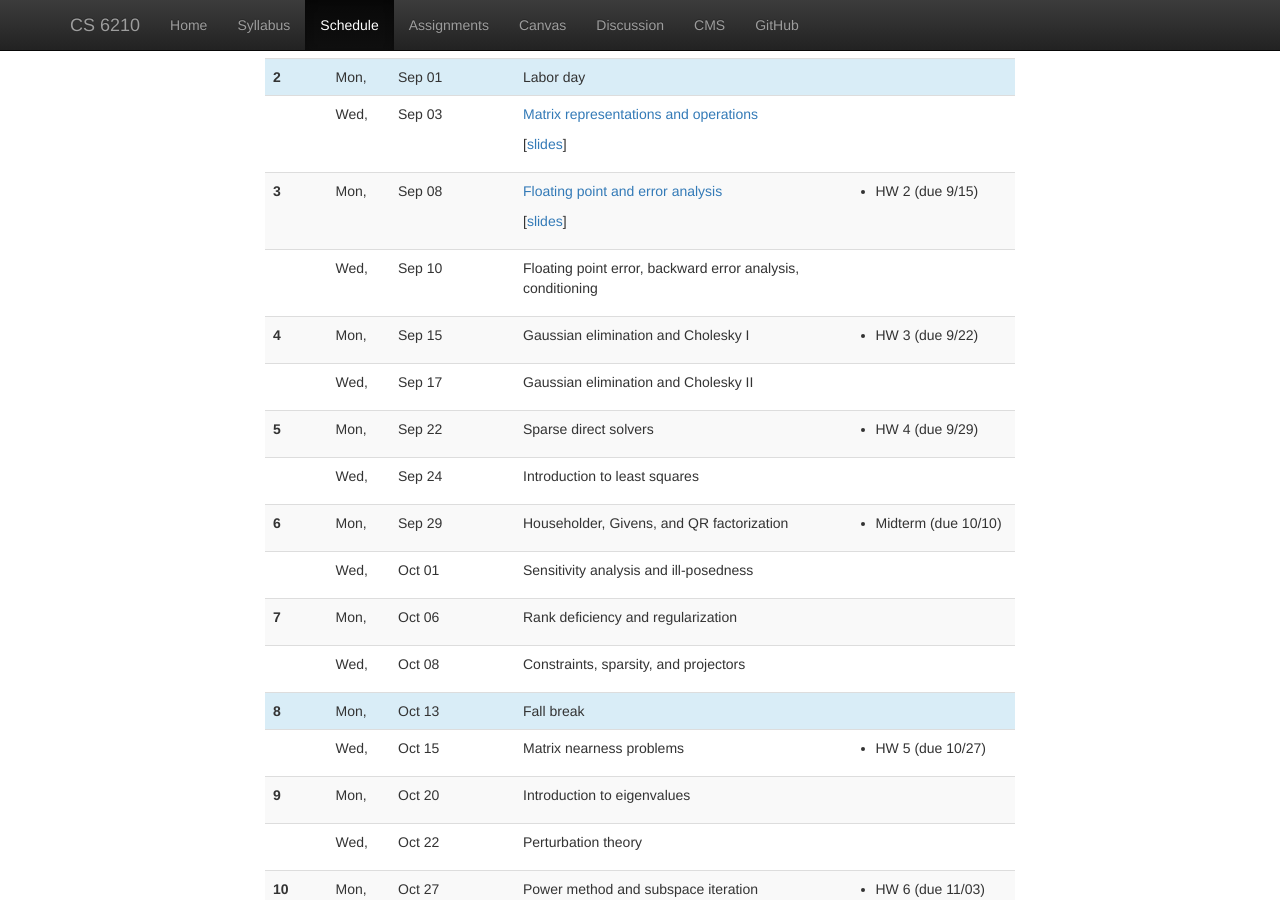
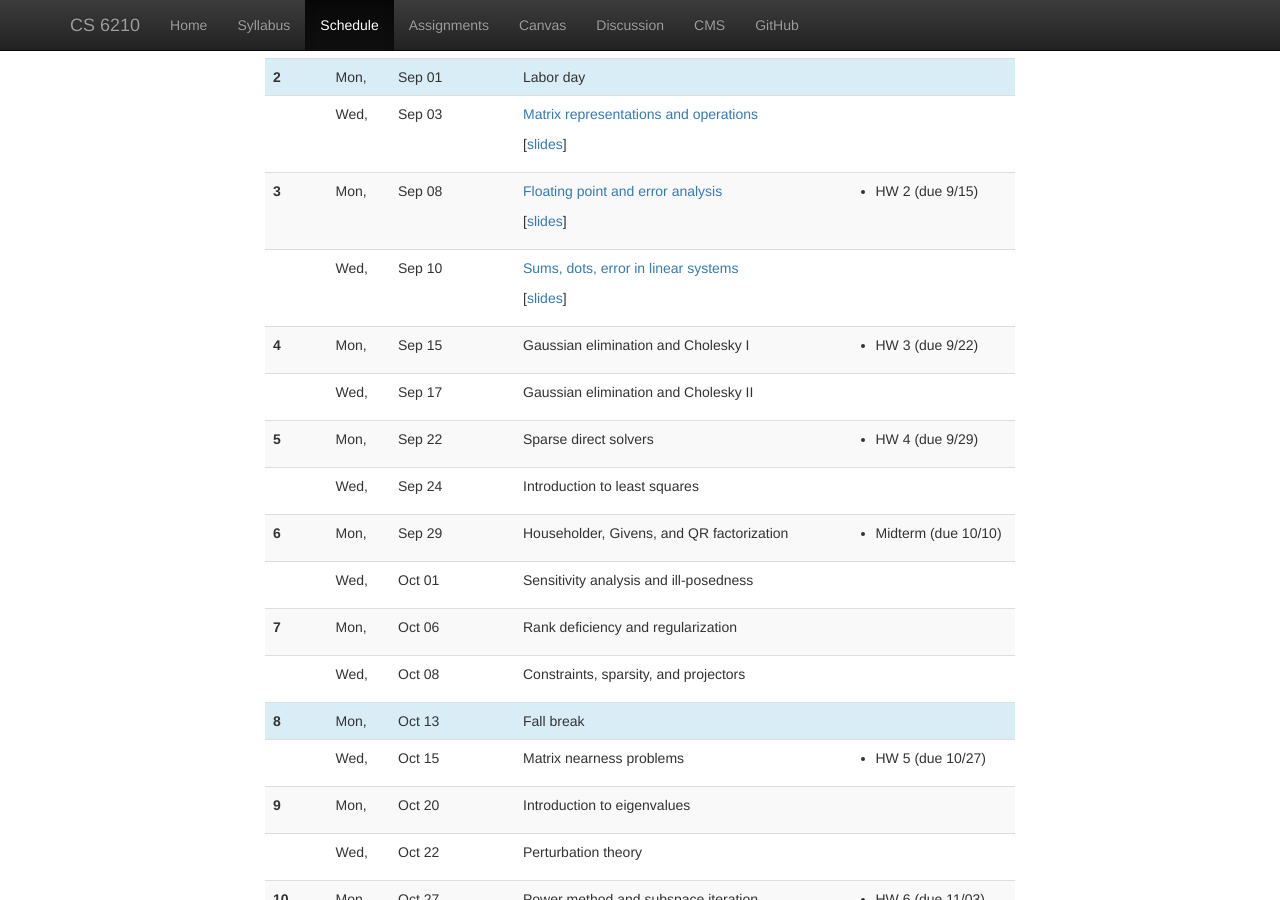
Before and after one commit to dbindel/cs6210-f25, a Jekyll site: the page built from web/schedule.html, in a window 1280 px wide and 900 px high, scrolled down 373 px. Built offline with Jekyll 4.4.1, drawn with Linux system fonts in a browser that asks for light colours; nearby versions of some CDN libraries.

Commit message:
Add links for 9/10.

```diff
--- a/web/_data/lectures.yml
+++ b/web/_data/lectures.yml
@@ -43,7 +43,11 @@
     - info: HW 2 (due 9/15)
 -
   date: 2025-09-10
-  info: Floating point error, backward error analysis, conditioning
+  info: Sums, dots, error in linear systems
+  notes: 2025-09-10.html
+  ulinks:
+    - info: slides
+      url: lec/2025-09-10-slides.html
 #
 # ==================
 # Week 4
```
